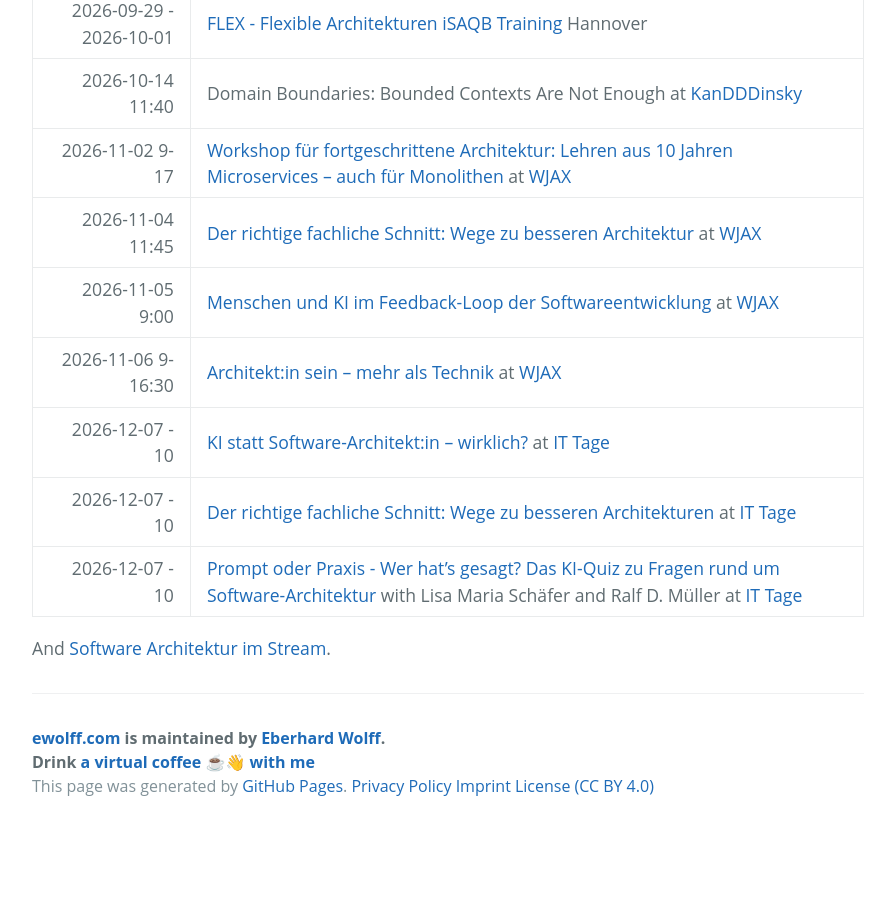
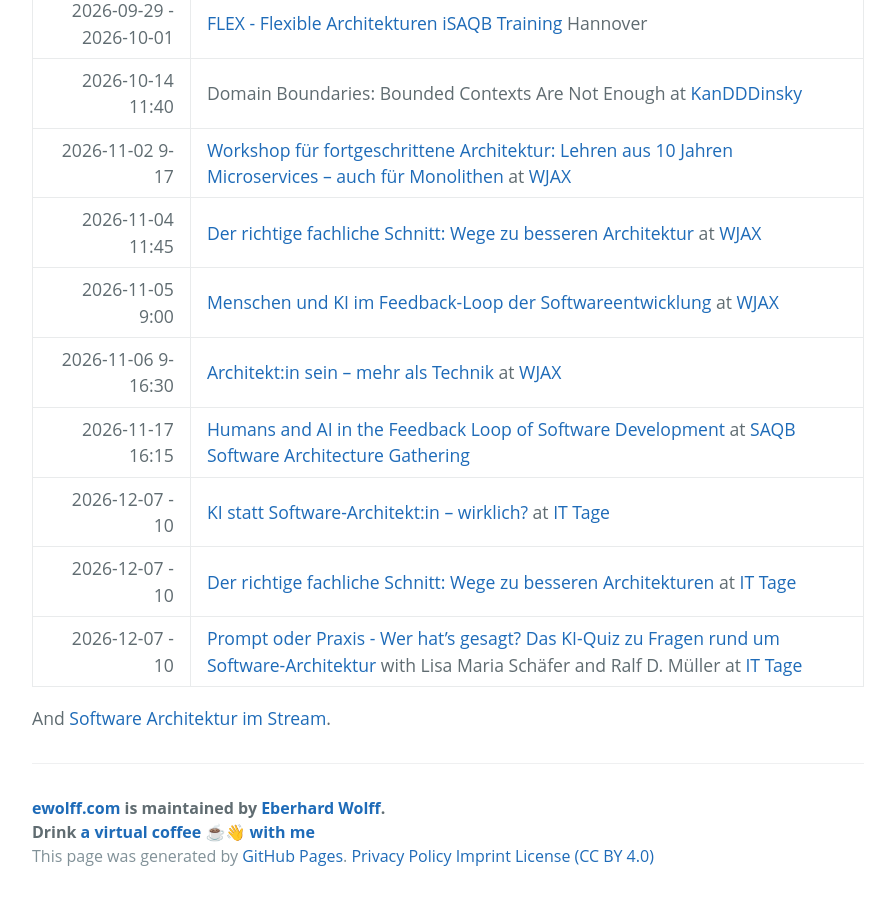
Before and after one commit to ewolff/ewolff.com, a Jekyll site: the page built from schedule.md, in a window 1280 px wide and 900 px high, scrolled down 630 px. Shown: the whole window, without its empty margins (192-1087 px from the left). Built offline with Jekyll 4.4.1, drawn with Linux system fonts in a browser that asks for light colours; our own code applies the rules of GitHub Pages for plain Markdown files; before the commit the page ends 1460 px from its top, so only the background shows below that.

Commit message:
Software Architecture Gathering ergänzt

```diff
--- a/schedule.md
+++ b/schedule.md
@@ -14,6 +14,7 @@
 | 2026-11-04 11:45  | [Der richtige fachliche Schnitt: Wege zu besseren Architektur](https://jax.de/software-architecture/fachlicher-schnitt-ddd-architektur) at [WJAX](https://jax.de/muenchen/) |
 | 2026-11-05 9:00  | [Menschen und KI im Feedback-Loop der Softwareentwicklung](https://jax.de/enterprise-ai/menschen-ki-feedback-loop-softwareentwicklung) at [WJAX](https://jax.de/muenchen/) |
 | 2026-11-06 9-16:30 | [Architekt:in sein – mehr als Technik](https://jax.de/software-architecture/mehr-als-technik-architektur-workshop/) at [WJAX](https://jax.de/muenchen/) |
+| 2026-11-17 16:15 | [Humans and AI in the Feedback Loop of Software Development](https://www.software-architecture-gathering.com/session/humans-and-ai-in-the-feedback-loop-of-software-development/) at [SAQB Software Architecture Gathering](https://www.software-architecture-gathering.com/)|
 | 2026-12-07 - 10 | [KI statt Software-Architekt:in – wirklich?](https://www.ittage.informatik-aktuell.de/programm/2026/ki-statt-software-architektin-wirklich.html) at [IT Tage](https://www.ittage.informatik-aktuell.de/) |
 | 2026-12-07 - 10 | [Der richtige fachliche Schnitt: Wege zu besseren Architekturen](https://www.ittage.informatik-aktuell.de/programm/2026/der-richtige-fachliche-schnitt-wege-zu-besseren-architekturen.html) at [IT Tage](https://www.ittage.informatik-aktuell.de/) |
 | 2026-12-07 - 10 | [Prompt oder Praxis - Wer hat's gesagt? Das KI-Quiz zu Fragen rund um Software-Architektur](https://www.ittage.informatik-aktuell.de/programm/2026/prompt-oder-praxis-wer-hats-gesagt-das-ki-quiz-zu-fragen-rund-um-software-architektur.html) with Lisa Maria Schäfer and Ralf D. Müller at [IT Tage](https://www.ittage.informatik-aktuell.de/) |
```
Also changed, not shown: termine.md (+1 -0 lines), Gemfile.lock.
